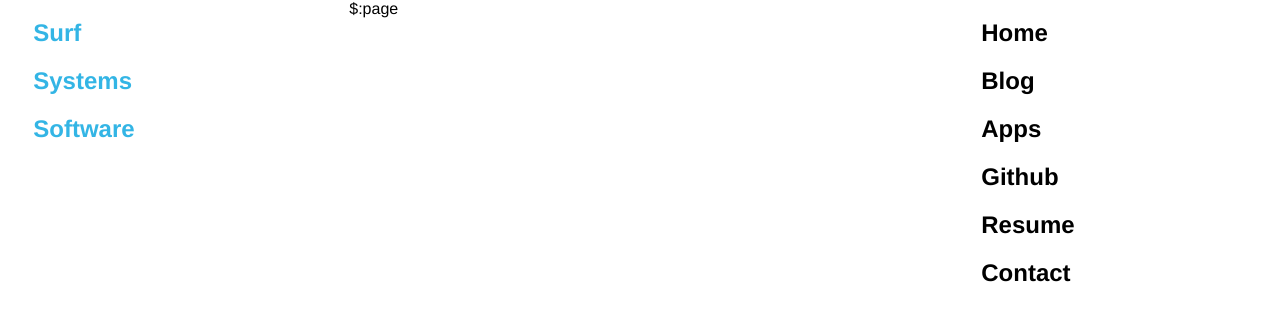
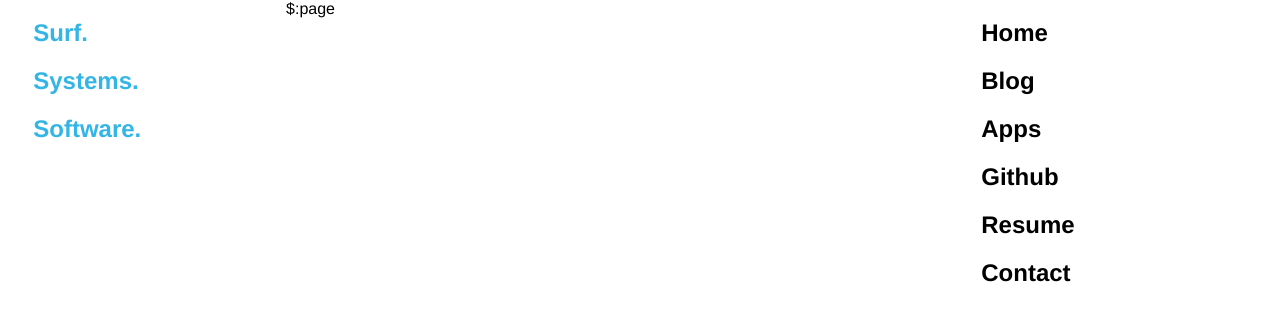
Before and after one commit to mpiannucci/my-page, a Python web app: template templates/base.html in a window 1280 px wide. Shown: the part 120-442 px from the top of the page. Run offline with Jinja, Linux system fonts and the light colour scheme; the template is opened without the code that fills it, so the values that code supplies are empty.

Commit message:
Made left column width less of the page. Expanded center coumn.

```diff
--- a/static/style.css
+++ b/static/style.css
@@ -153,20 +153,20 @@
 	background:#fff;		/* center column background colour */
 }
 .threecol .colleft {
-	right:50%;			/* width of the middle column */
-	background:#fff;	/* left column background colour */
+	right:55%;			/* width of the middle column */
+	background:#fff;		/* left column background colour */
 }
 .threecol .col1 {
-	width:46%;			/* width of center column content (column width minus padding on either side) */
+	width:51%;			/* width of center column content (column width minus padding on either side) */
 	left:102%;			/* 100% plus left padding of center column */
 }
 .threecol .col2 {
-	width:21%;			/* Width of left column content (column width minus padding on either side) */
+	width:16%;			/* Width of left column content (column width minus padding on either side) */
 	left:31%;			/* width of (right column) plus (center column left and right padding) plus (left column left padding) */
 }
 .threecol .col3 {
 	width:21%;			/* Width of right column content (column width minus padding on either side) */
-	left:85%;			/* Please make note of the brackets here:
+	left:90%;			/* Please make note of the brackets here:
 					(100% - left column width) plus (center column left and right padding) plus (left column left and right padding) plus (right column left padding) */
 }
 
--- a/templates/base.html
+++ b/templates/base.html
@@ -24,9 +24,9 @@
 				<div class="col2">
 					<!-- Column 2 start -->
 					<div id="sideTitle">
-						<h2>Surf</h2>
-						<h2>Systems</h2>
-						<h2>Software</h2>
+						<h2>Surf.</h2>
+						<h2>Systems.</h2>
+						<h2>Software.</h2>
 	            	</div>
 					<!-- Column 2 end -->
 				</div>
```
